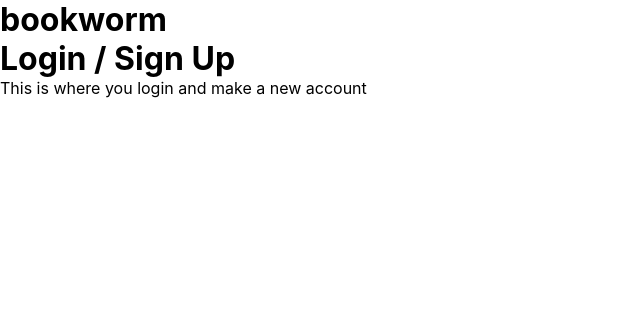
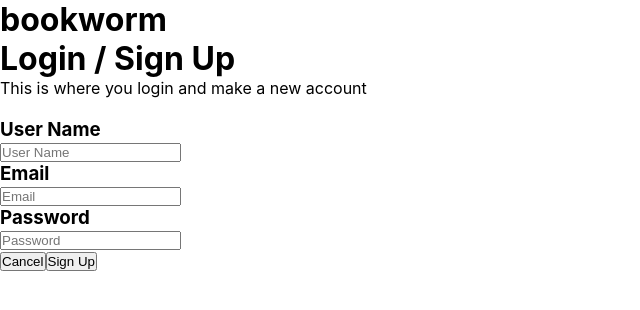
Before and after one commit to armonluck/bookworm-client, a React (Create React App) app: page /login in a window 1280 px wide. Shown: the top 310 px of the page, without its empty margins (0-640 px from the left). Built offline with nearby package versions, Linux system fonts and the light colour scheme.

Commit message:
Adding jsx for login page, plan to connect this to each users socket.id

```diff
--- a/src/components/Login/Login.jsx
+++ b/src/components/Login/Login.jsx
@@ -1,10 +1,66 @@
+import { useRef, useState } from 'react';
+import axios from 'axios';
 import './Login.scss';
+const { v4: uuidv4 } = require('uuid');
 
-function Login () {
+function Login() {
+    const formRef = useRef()
+    const [message, setMessage] = useState("")
+
+    function onSubmit(event) {
+        event.preventDefault()
+
+        for (let i = 0; i < 3; i++) {
+            if (formRef.current[i].value === "") {
+                formRef.current[i].classList.add("error")
+                setMessage(`Required Field: ${formRef.current[i].name}`)
+                throw new Error(`400 (Required Field: ${formRef.current[i].name})`)
+            }
+            formRef.current[i].classList.remove("error")
+        }
+
+        axios.post(`/`, {
+            id: uuidv4(),
+            contact_username: formRef.current['contact username'].value,
+            contact_email: formRef.current['contact email'].value,
+            contact_password: formRef.current['contact password'].value
+
+        }).then((res) => {
+            console.log(res)
+            event.target.reset()
+        }).catch((err) => {
+            console.log(err)
+        })
+
+    }
+    const handleOnInvalid = ((element) => {
+        element.setCustomValidity(message);
+    });
+
     return (
         <div>
             <h1>Login / Sign Up</h1>
             <p>This is where you login and make a new account</p>
+            <br />
+
+            <form className="" ref={formRef} onSubmit={onSubmit}>
+                <section className="">
+                    <h3>User Name</h3>
+                    <input type="text" placeholder="User Name" name="user name" required onInvalid={(e) => handleOnInvalid(e.target)}></input>
+                    <h3>Email</h3>
+                    <input type="text" placeholder="Email" name="user email" required onInvalid={(e) => handleOnInvalid(e.target)}></input>
+                    <h3>Password</h3>
+                    <input type='password' placeholder="Password" name="user password" required onInvalid={(e) => handleOnInvalid(e.target)}></input>
+                </section>
+                <section className="">
+                    <button className="">
+                        Cancel
+                    </button>
+                    <button type="submit" className="">
+                        Sign Up
+                    </button>
+                </section>
+            </form>
         </div>
     )
 }
```
